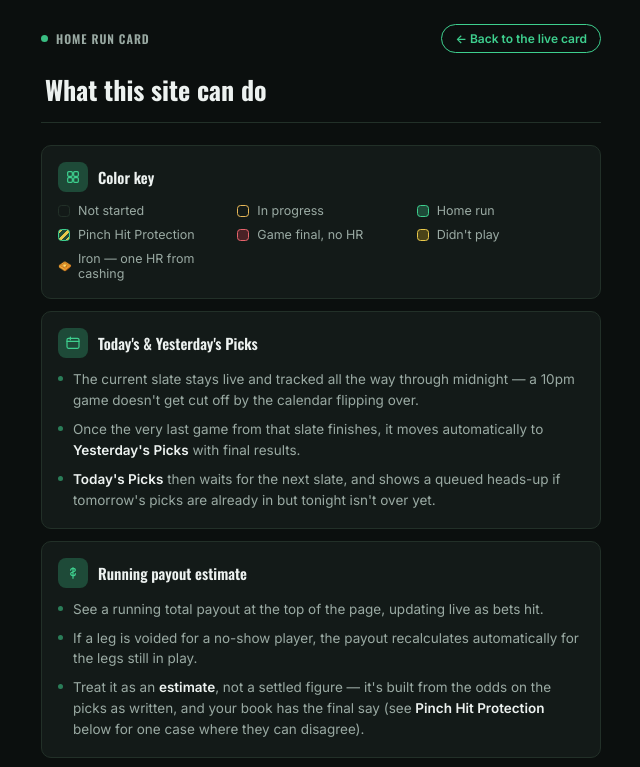
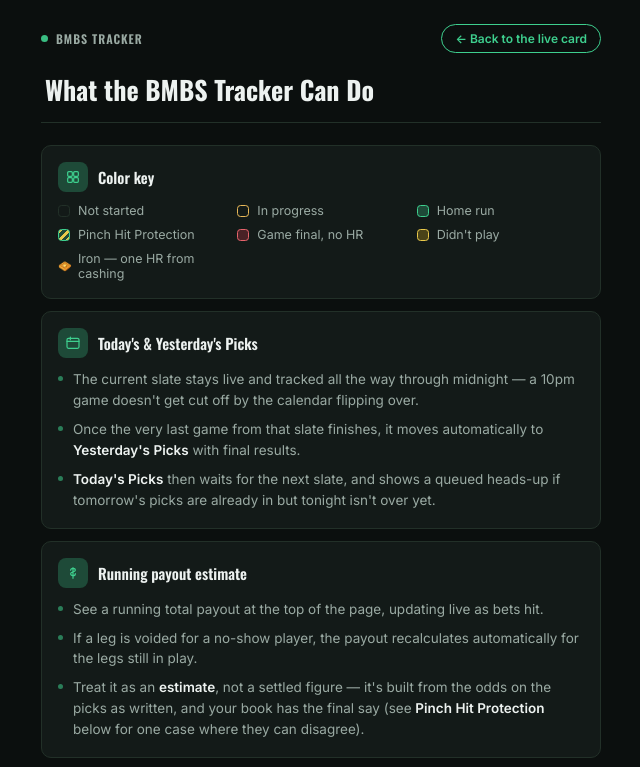
Before and after one commit to KernelForbin/bmbs, a plain HTML site: page features.html in a window 1280 px wide. Shown: the top 767 px of the page, without its empty margins (319-959 px from the left). Drawn offline with nearby package versions, Linux system fonts and the light colour scheme.

Commit message:
Rename site to BMBS Tracker
Updates the browser tab title and on-page heading on both index.html and
features.html, plus the small brand label in the features page header.

Co-Authored-By: Claude Sonnet 5 <noreply@anthropic.com>

```diff
--- a/features.html
+++ b/features.html
@@ -3,7 +3,7 @@
 <head>
 <meta charset="UTF-8">
 <meta name="viewport" content="width=device-width, initial-scale=1.0">
-<title>What the Home Run Card Can Do</title>
+<title>What the BMBS Tracker Can Do</title>
 <link rel="preconnect" href="https://fonts.googleapis.com">
 <link rel="preconnect" href="https://fonts.gstatic.com" crossorigin>
 <link href="https://fonts.googleapis.com/css2?family=Oswald:wght@500;600;700&family=Inter:wght@400;500;600;700&display=swap" rel="stylesheet">
@@ -61,12 +61,12 @@
 <div class="card">
 
   <div class="top">
-    <div class="brand"><span class="dot"></span>Home Run Card</div>
+    <div class="brand"><span class="dot"></span>BMBS Tracker</div>
     <a class="back-link" href="index.html">&larr; Back to the live card</a>
   </div>
 
   <header class="hero">
-    <h1>What this site can do</h1>
+    <h1>What the BMBS Tracker Can Do</h1>
   </header>
 
   <div class="sections">
```
Also changed, not shown: index.html (+2 -2 lines).
